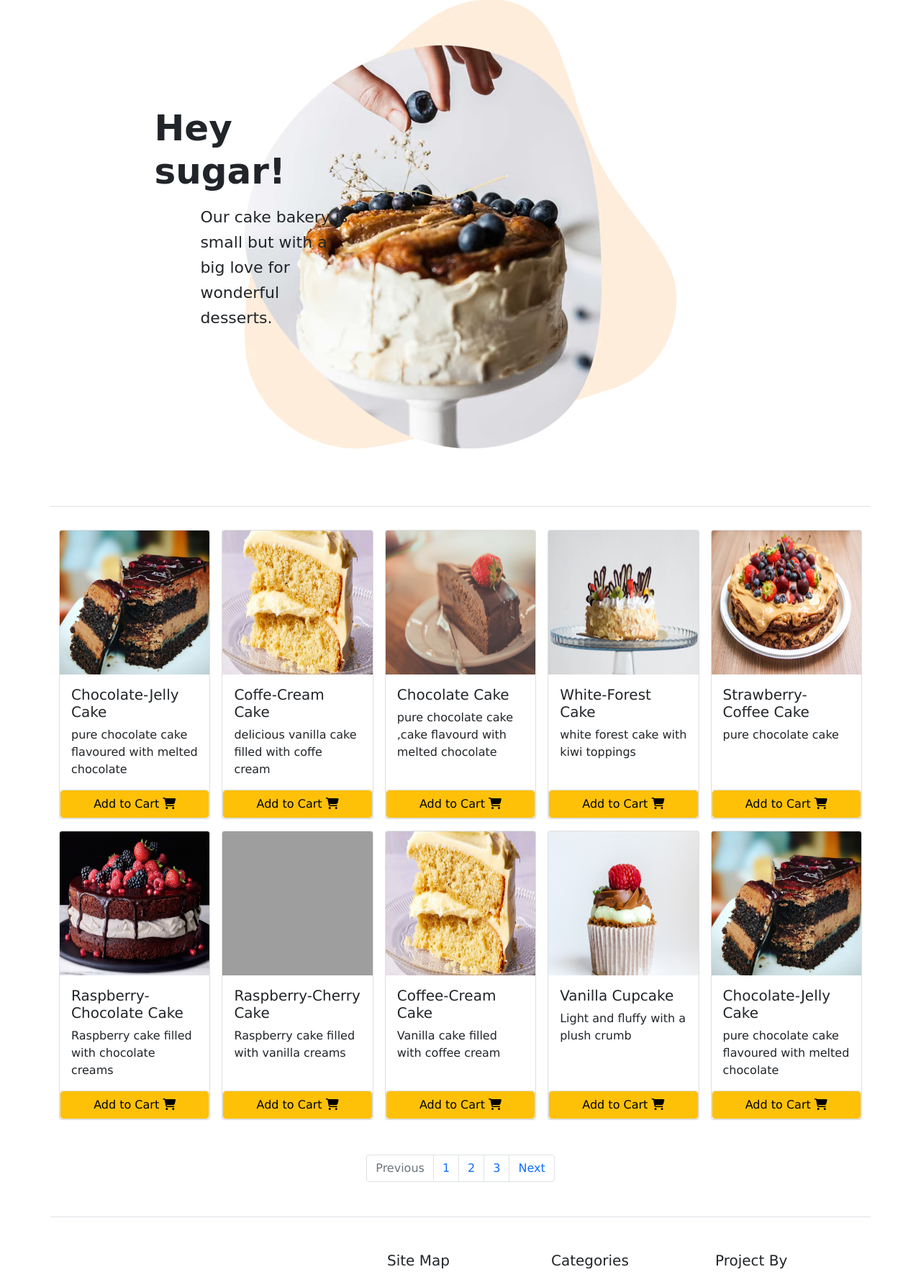
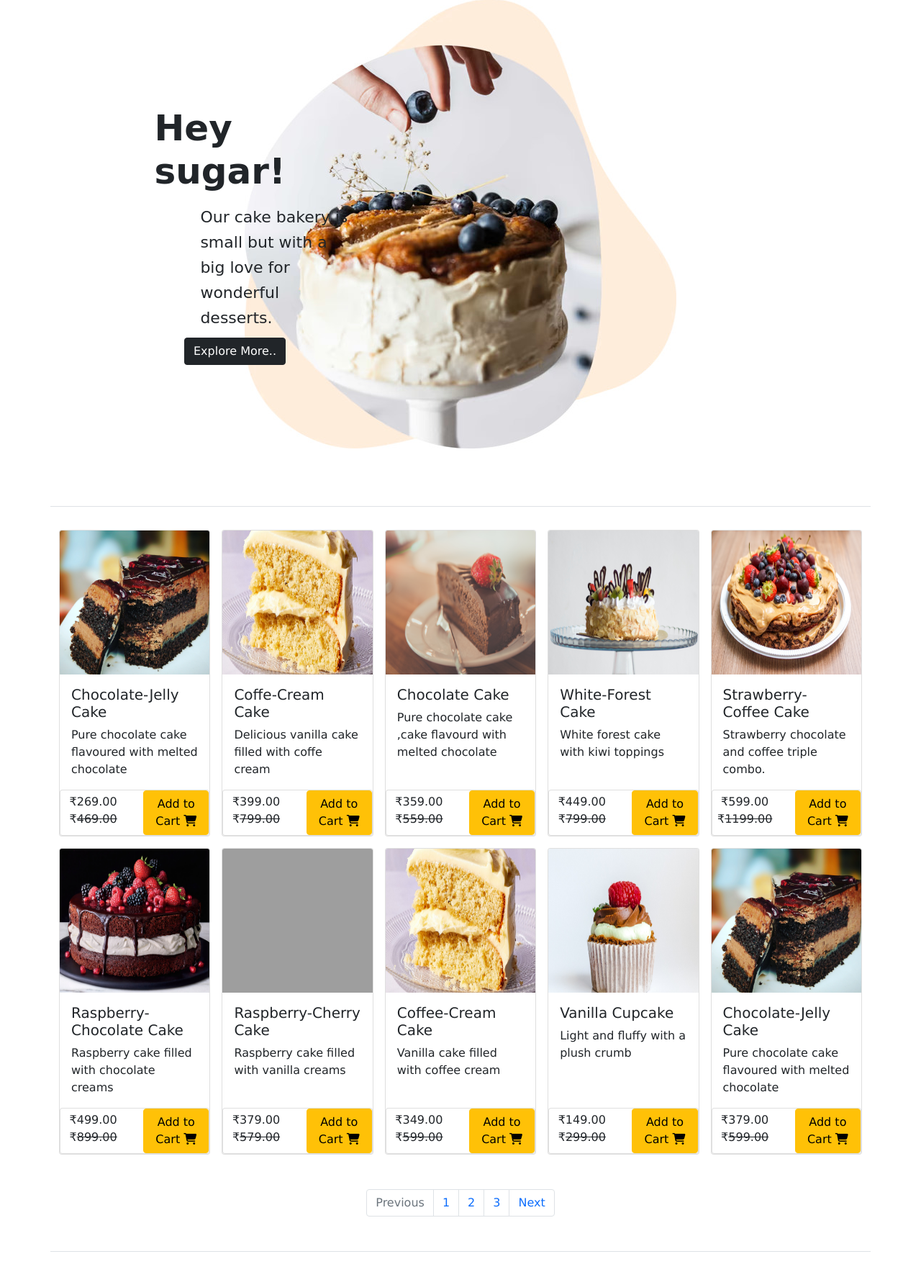
Before and after one commit to prasantmahato/Creamycreations, a PHP site: page / in a window 1280 px wide. Shown: the part 171-1945 px from the top of the page at 72% size. Run offline with PHP 8.4, Linux system fonts and the light colour scheme; some libraries are stand-ins or nearby versions; some web fonts are replaced; grey boxes are pictures that could not be loaded.

Commit message:
Fix(): minor & some touch ups :art:

```diff
--- a/css/main.css
+++ b/css/main.css
@@ -69,6 +69,14 @@ section {
     line-height: 35px;
   }
 
+#explore_btn{
+    margin:0 auto;
+    top: 80%;
+    z-index: 0;
+    left:20%;
+    position: absolute;
+}
+
 .card {
     max-width: 18rem;
 }
@@ -94,4 +102,8 @@ section {
     .shop_intro-title{
         color: rgb(168,95,45);
     }
+    #explore_btn{
+        top:95%;
+        left: 25%;
+    }
 }
--- a/index.html
+++ b/index.html
@@ -46,10 +46,10 @@
                 Categories
               </a>
               <ul class="dropdown-menu" aria-labelledby="navbarDropdown">
-                <li><a class="dropdown-item" href="#">Cakes</a></li>
-                <li><a class="dropdown-item" href="#">Cookies</a></li>
+                <li><a class="dropdown-item" href="#products">Cakes</a></li>
+                <li><a class="dropdown-item"  href="#" data-bs-target="right" title="Coming soon">Cookies</a></li>
                 <li><hr class="dropdown-divider"></li>
-                <li><a class="dropdown-item" href="#">Cream Rolls</a></li>
+                <li><a class="dropdown-item" href="#" data-bs-target="right" title="Coming soon">Cream Rolls</a></li>
               </ul>
             </li>
             </div>
@@ -60,14 +60,7 @@
             </li>
             </div>
           </div>
-            <!-- <li class="nav-item">
-            <a class="nav-link disabled" href="#" tabindex="-1" aria-disabled="true">Disabled</a>
-          </li> -->
         </ul>
-        <!-- <form class="d-flex">
-          <input class="form-control me-2" type="search" placeholder="Search" aria-label="Search">
-          <button class="btn btn-outline-success" type="submit">Search</button>
-        </form> -->
       </div>
     </div>
   </nav>
@@ -86,6 +79,7 @@
         </p>
       </div>
     </div>
+    <a href="#products" class="btn btn-dark" id="explore_btn" >Explore More..</a>
   </section>
 
   <div class="border-top container p-3"></div>
@@ -99,12 +93,20 @@
                 <img src="images/pexels-abhinav-goswami-291528.jpg"  class="card-img-top card-image fluid" alt="">
                 <div class="card-body">
                   <h5 class="card-title">Chocolate-Jelly Cake</h5>
-                  <p class="card-text">pure chocolate cake
+                  <p class="card-text">Pure chocolate cake
                     flavoured with melted
                     chocolate</p>
                 </div>
                 <div class="card">
+                  <div class="row">
+                    <div class="col">
+                      <!-- <a href="#buy" class="btn btn-light">₹399.00 only</a> -->
+                      <p class="card-text p-1" style="text-align: center;">₹269.00 ₹<s>469.00</s></p>
+                    </div>
+                    <div class="col">
                       <a href="#products" class="btn btn-warning add-cart">Add to Cart <i class="fa-solid fa-cart-shopping"></i></a>
+                    </div>
+                  </div>
                 </div>
               </div>
             </div>
@@ -113,11 +115,19 @@
                 <img src="images/cake3.jpeg"  class="card-img-top card-image fluid" alt="">
                 <div class="card-body">
                   <h5 class="card-title">Coffe-Cream Cake</h5>
-                  <p class="card-text">delicious vanilla cake
+                  <p class="card-text">Delicious vanilla cake
                     filled with coffe cream</p>
                 </div>
                 <div class="card">
+                  <div class="row">
+                    <div class="col">
+                      <!-- <a href="#buy" class="btn btn-light">₹399.00 only</a> -->
+                      <p class="card-text p-1" style="text-align: center;">₹399.00 ₹<s>799.00</s></p>
+                    </div>
+                    <div class="col">
                       <a href="#products" class="btn btn-warning add-cart">Add to Cart <i class="fa-solid fa-cart-shopping"></i></a>
+                    </div>
+                  </div>
                 </div>
               </div>
             </div>
@@ -126,12 +136,20 @@
                 <img src="images/pexels-alexander-dummer-132694 Small.png"  class="card-img-top card-image fluid" alt="">
                 <div class="card-body">
                   <h5 class="card-title">Chocolate Cake</h5>
-                  <p class="card-text">pure chocolate cake ,cake
+                  <p class="card-text">Pure chocolate cake ,cake
                     flavourd with melted
                     chocolate</p>
                 </div>
                 <div class="card">
+                  <div class="row">
+                    <div class="col">
+                      <!-- <a href="#buy" class="btn btn-light">₹399.00 only</a> -->
+                      <p class="card-text p-1" style="text-align: center;">₹359.00 ₹<s>559.00</s></p>
+                    </div>
+                    <div class="col">
                       <a href="#products" class="btn btn-warning add-cart">Add to Cart <i class="fa-solid fa-cart-shopping"></i></a>
+                    </div>
+                  </div>
                 </div>
               </div>
             </div>
@@ -140,11 +158,19 @@
                 <img src="images/pexels-archie-binamira-1027811.jpg"  class="card-img-top card-image fluid" alt="">
                 <div class="card-body">
                   <h5 class="card-title">White-Forest Cake</h5>
-                  <p class="card-text">white forest cake with
+                  <p class="card-text">White forest cake with
                     kiwi toppings</p>
                 </div>
                 <div class="card">
+                  <div class="row">
+                    <div class="col">
+                      <!-- <a href="#buy" class="btn btn-light">₹399.00 only</a> -->
+                      <p class="card-text p-1" style="text-align: center;">₹449.00 ₹<s>799.00</s></p>
+                    </div>
+                    <div class="col">
                       <a href="#products" class="btn btn-warning add-cart">Add to Cart <i class="fa-solid fa-cart-shopping"></i></a>
+                    </div>
+                  </div>
                 </div>
               </div>
             </div>
@@ -154,10 +180,18 @@
                 <div class="card-body">
                   <h5 class="card-title">Strawberry-Coffee
                     Cake</h5>
-                  <p class="card-text">pure chocolate cake</p>
+                  <p class="card-text">Strawberry chocolate and coffee triple combo.</p>
                 </div>
                 <div class="card">
+                  <div class="row">
+                    <div class="col">
+                      <!-- <a href="#buy" class="btn btn-light">₹399.00 only</a> -->
+                      <p class="card-text p-1" style="text-align: center;">₹599.00 ₹<s>1199.00</s></p>
+                    </div>
+                    <div class="col">
                       <a href="#products" class="btn btn-warning add-cart">Add to Cart <i class="fa-solid fa-cart-shopping"></i></a>
+                    </div>
+                  </div>
                 </div>
               </div>
             </div>
@@ -170,7 +204,15 @@
                      chocolate creams</p>
                 </div>
                 <div class="card">
+                  <div class="row">
+                    <div class="col">
+                      <!-- <a href="#buy" class="btn btn-light">₹399.00 only</a> -->
+                      <p class="card-text p-1" style="text-align: center;">₹499.00 ₹<s>899.00</s></p>
+                    </div>
+                    <div class="col">
                       <a href="#products" class="btn btn-warning add-cart">Add to Cart <i class="fa-solid fa-cart-shopping"></i></a>
+                    </div>
+                  </div>
                 </div>
               </div>
             </div>
@@ -184,7 +226,15 @@
                     vanilla creams</p>
                 </div>
                 <div class="card">
+                  <div class="row">
+                    <div class="col">
+                      <!-- <a href="#buy" class="btn btn-light">₹399.00 only</a> -->
+                      <p class="card-text p-1" style="text-align: center;">₹379.00 ₹<s>579.00</s></p>
+                    </div>
+                    <div class="col">
                       <a href="#products" class="btn btn-warning add-cart">Add to Cart <i class="fa-solid fa-cart-shopping"></i></a>
+                    </div>
+                  </div>
                 </div>
               </div>
             </div>
@@ -197,7 +247,15 @@
                     cream</p>
                 </div>
                 <div class="card">
+                  <div class="row">
+                    <div class="col">
+                      <!-- <a href="#buy" class="btn btn-light">₹399.00 only</a> -->
+                      <p class="card-text p-1" style="text-align: center;">₹349.00 ₹<s>599.00</s></p>
+                    </div>
+                    <div class="col">
                       <a href="#products" class="btn btn-warning add-cart">Add to Cart <i class="fa-solid fa-cart-shopping"></i></a>
+                    </div>
+                  </div>
                 </div>
               </div>
             </div>
@@ -209,7 +267,15 @@
                   <p class="card-text">Light and fluffy with a plush crumb</p>
                 </div>
                 <div class="card">
+                  <div class="row">
+                    <div class="col">
+                      <!-- <a href="#buy" class="btn btn-light">₹399.00 only</a> -->
+                      <p class="card-text p-1" style="text-align: center;">₹149.00 ₹<s>299.00</s></p>
+                    </div>
+                    <div class="col">
                       <a href="#products" class="btn btn-warning add-cart">Add to Cart <i class="fa-solid fa-cart-shopping"></i></a>
+                    </div>
+                  </div>
                 </div>
               </div>
             </div>
@@ -218,12 +284,20 @@
                 <img src="images/pexels-abhinav-goswami-291528.jpg"  class="card-img-top card-image fluid" alt="">
                 <div class="card-body">
                   <h5 class="card-title">Chocolate-Jelly Cake</h5>
-                  <p class="card-text">pure chocolate cake
+                  <p class="card-text">Pure chocolate cake
                     flavoured with melted
                     chocolate</p>
                 </div>
                 <div class="card">
+                  <div class="row">
+                    <div class="col">
+                      <!-- <a href="#buy" class="btn btn-light">₹399.00 only</a> -->
+                      <p class="card-text p-1" style="text-align: center;">₹379.00 ₹<s>599.00</s></p>
+                    </div>
+                    <div class="col">
                       <a href="#products" class="btn btn-warning add-cart">Add to Cart <i class="fa-solid fa-cart-shopping"></i></a>
+                    </div>
+                  </div>
                 </div>
               </div>
             </div>
--- a/js/addToCart.js
+++ b/js/addToCart.js
@@ -5,61 +5,61 @@ let products = [
     {
         name: "Chocolate-Jelly Cake",
         tag: "pexels-abhinav-goswami-291528.jpg",
-        price: 260,
+        price: 269.00,
         inCart: 0
     },
     {
         name: "Coffe-Cream Cake",
         tag: "cake3.jpeg",
-        price: 300,
+        price: 399.00,
         inCart: 0
     },
     {
         name: "Chocolate Cake",
         tag: "pexels-alexander-dummer-132694 Small.png",
-        price: 355,
+        price: 359.00,
         inCart: 0
     },
     {
         name: "White-Forest Cake",
         tag: "pexels-archie-binamira-1027811.jpg",
-        price: 420,
+        price: 449.00,
         inCart: 0
     },
     {
         name: "Strawberry-Coffee Cake",
         tag: "pexels-matheus-guimarães-1291712.jpg",
-        price: 450,
+        price: 599.00,
         inCart: 0
     },
     {
         name: "Raspberry-Chocolate Cake",
         tag: "cake2.jpeg",
-        price: 499,
+        price: 499.00,
         inCart: 0
     },
     {
         name: "Raspberry-Cherry Cake",
         tag: "pexels-suzy-hazelwood-1126359.jpg",
-        price: 379,
+        price: 379.00,
         inCart: 0
     },
     {
         name: "Coffee-Cream Cake",
         tag: "cake3.jpeg",
-        price: 345,
+        price: 349.00,
         inCart: 0
     },
     {
         name: "Vanilla Cupcake",
         tag: "pexels-vojtech-okenka-1055272.jpg ",
-        price: 150,
+        price: 149.00,
         inCart: 0
     },
     {
         name: "Chocolate-Jelly Cake",
         tag: "pexels-abhinav-goswami-291528.jpg",
-        price: 378,
+        price: 379.00,
         inCart: 0
     },
 
```
Also changed, not shown: cart.html (+14 -14 lines), css/product.css (renamed from product.css, +10 -23 lines), product.html (+4 -7 lines). Lines whose indentation alone changed are shown as unchanged.
